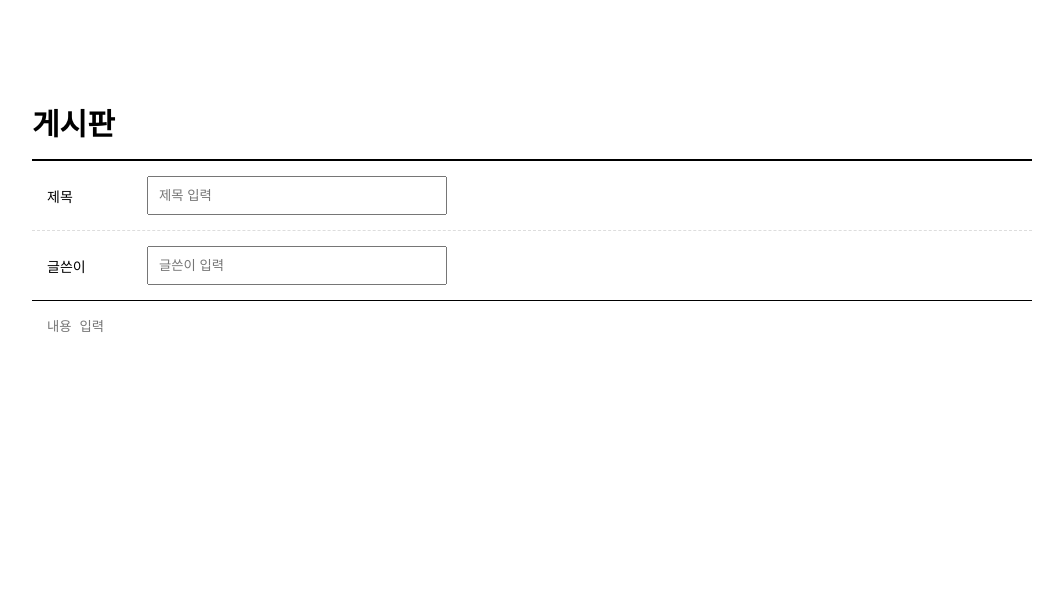
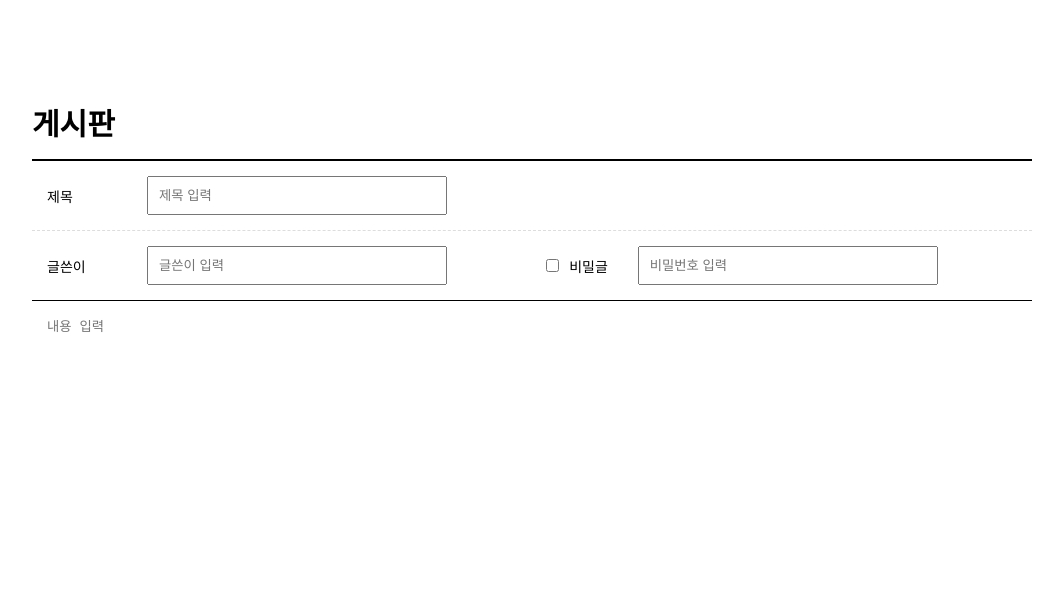
Before and after one commit to bde574786/web_board, a Flask app: page /write in a window 1280 px wide. Shown: the top 600 px of the page, without its empty margins (108-1171 px from the left). Run offline with Flask 3, Linux system fonts and the light colour scheme; some web fonts are replaced.

Commit message:
비밀글 입력 필드 추가

```diff
--- a/app.py
+++ b/app.py
@@ -11,9 +11,10 @@ def initialize_table():
             create_post_table_query = """
                     CREATE TABLE IF NOT EXISTS POST(
                         id INT AUTO_INCREMENT PRIMARY KEY,
-                        title VARCHAR(255),
-                        writer VARCHAR(255),
-                        content TEXT,
+                        title VARCHAR(255) not null,
+                        writer VARCHAR(255) not null,
+                        content TEXT not null,
+                        secret_key varchar(255),
                         created_at DATETIME DEFAULT CURRENT_TIMESTAMP,
                         updated_at DATETIME DEFAULT CURRENT_TIMESTAMP ON UPDATE CURRENT_TIMESTAMP
                 )
--- a/static/css/style.css
+++ b/static/css/style.css
@@ -174,6 +174,11 @@ a {
     text-align: center;
 }
 
+.board_list .writer, .board_list .date {
+    text-align: center;
+    width: 10%;
+}
+
 .board_list {
     width: 100%;
     border-top: 2px solid black;
@@ -216,7 +221,7 @@ a {
     text-align: center;
 }
 
-.board_list .writer {
+.board_list .info {
     width: 10%;
 }
 
@@ -314,21 +319,46 @@ a {
 }
 
 .board_write .title,
-.board_write .writer {
+.board_write .info {
     padding: 15px;
 }
 
-.board_write .writer {
+.board_write .info {
+    display: flex;
+    justify-content: space-between;
+    align-items: center;
     border-top: 1px dashed #ddd;
     border-bottom: 1px solid black;
-    font-size: 0;
+    font-size: 1.4rem;
+}
+
+.board_write .info > dl,
+.board_write .info > .secret_post {
+    display: flex;
+    align-items: center;
+    flex-grow: 1;
+}
+
+.board_write .info > dl {
+    margin-right: 20px;
+}
+
+.board_write .info .secret_post input[type="checkbox"] {
+    margin-right: 10px;
+}
+
+.board_write .info .secret_post input[type="password"] {
+    padding: 10px;
+    box-sizing: border-box;
+    width: 300px;
+    margin-left: 10px;
 }
 
 .board_write .title dl {
     font-size: 0;
 }
 
-.board_write .writer .dl {
+.board_write .info .dl {
     display: inline-block;
     width: 50%;
     vertical-align: middle;
@@ -336,27 +366,31 @@ a {
 
 .board_write .title dt,
 .board_write .title dd,
-.board_write .writer dt,
-.board_write .writer dd {
+.board_write .info dt,
+.board_write .info dd {
     display: inline-block;
     vertical-align: middle;
     font-size: 1.4rem;
 }
 
 .board_write .title dt,
-.board_write .writer dt {
+.board_write .info dt {
     width: 100px;
 }
 
-.board_write .writer dd {
+.board_write .info dd {
     width: calc(100% - 100px);
 }
 
 .board_write .title input[type="text"],
-.board_write .writer input[type="text"] {
+.board_write .info input[type="text"] {
     padding: 10px;
     box-sizing: border-box;
     width: 300px;
+}
+
+.board_write .info label {
+    margin-right: 20px;
 }
 
 .board_write .content {
--- a/templates/write.html
+++ b/templates/write.html
@@ -21,11 +21,16 @@
                         <dd><input type="text" placeholder="제목 입력"></dd>
                     </dl>
                 </div>
-                <div class="writer">
+                <div class="info">
                     <dl>
                         <dt>글쓴이</dt>
                         <dd><input type="text" placeholder="글쓴이 입력"></dd>
                     </dl>
+                    <div class="secret_post">
+                        <input type="checkbox" id="secret_key">
+                        <label for="secret_key">비밀글</label>
+                        <input type="password" id="password" placeholder="비밀번호 입력">
+                    </div>
                 </div>
                 <div class="content">
                     <textarea placeholder="내용 입력"></textarea>
```
